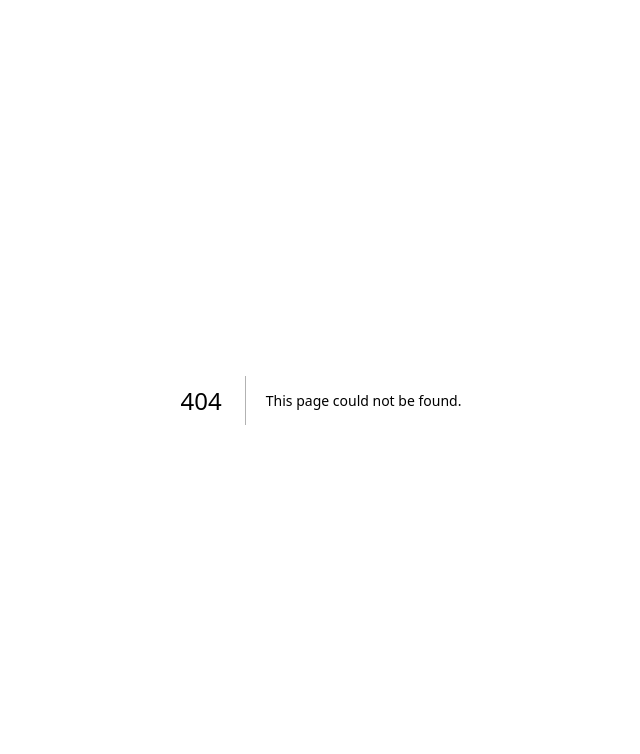
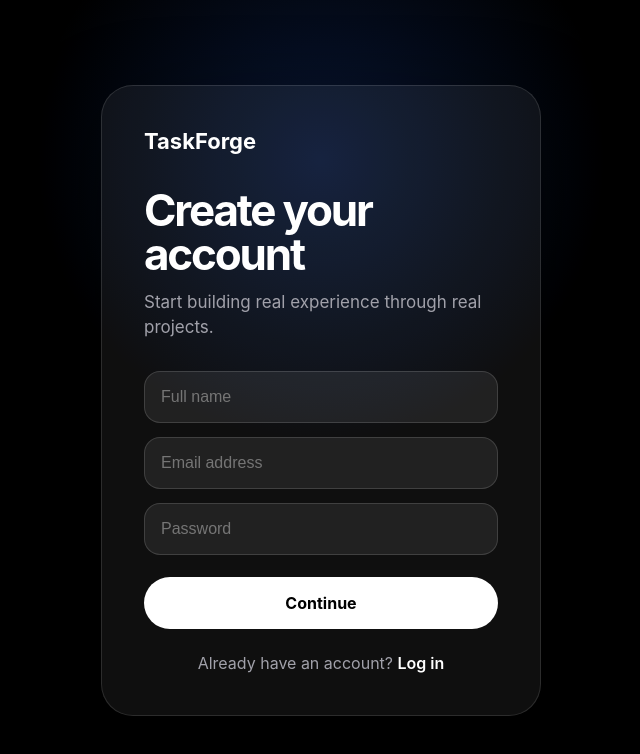
Before and after one commit to nikishrajbastola/taskforge, a Next.js app: page /signup in a window 1280 px wide. Before the commit this address had no page. Shown: the top 754 px of the page, without its empty margins (319-959 px from the left). Built offline with nearby package versions, Linux system fonts and the light colour scheme.

Commit message:
Add premium signup and login pages

```diff
--- /dev/null
+++ b/app/signup/page.tsx
@@ -0,0 +1,112 @@
+import Link from "next/link";
+
+export default function SignupPage() {
+  return (
+    <main style={page}>
+      <section style={card}>
+        <Link href="/" style={brand}>TaskForge</Link>
+
+        <h1 style={title}>Create your account</h1>
+        <p style={subtitle}>Start building real experience through real projects.</p>
+
+        <form style={form}>
+          <input style={input} placeholder="Full name" />
+          <input style={input} placeholder="Email address" type="email" />
+          <input style={input} placeholder="Password" type="password" />
+
+          <button style={button} type="button">
+            Continue
+          </button>
+        </form>
+
+        <p style={bottomText}>
+          Already have an account?{" "}
+          <Link href="/login" style={link}>Log in</Link>
+        </p>
+      </section>
+    </main>
+  );
+}
+
+const page = {
+  minHeight: "100vh",
+  background:
+    "radial-gradient(circle at 50% 20%, rgba(37,99,235,0.22), transparent 32%), #000",
+  color: "white",
+  display: "flex",
+  alignItems: "center",
+  justifyContent: "center",
+  padding: "24px",
+  fontFamily: "-apple-system, BlinkMacSystemFont, 'Segoe UI', sans-serif",
+};
+
+const card = {
+  width: "100%",
+  maxWidth: "440px",
+  padding: "42px",
+  borderRadius: "32px",
+  background: "rgba(255,255,255,0.06)",
+  border: "1px solid rgba(255,255,255,0.12)",
+  boxShadow: "0 30px 90px rgba(0,0,0,0.45)",
+};
+
+const brand = {
+  color: "white",
+  textDecoration: "none",
+  fontSize: "22px",
+  fontWeight: 700,
+};
+
+const title = {
+  fontSize: "44px",
+  lineHeight: "1",
+  letterSpacing: "-0.05em",
+  margin: "34px 0 14px",
+};
+
+const subtitle = {
+  color: "#a1a1aa",
+  fontSize: "17px",
+  lineHeight: "1.5",
+  marginBottom: "30px",
+};
+
+const form = {
+  display: "grid",
+  gap: "14px",
+};
+
+const input = {
+  width: "100%",
+  padding: "16px",
+  borderRadius: "16px",
+  border: "1px solid rgba(255,255,255,0.14)",
+  background: "rgba(255,255,255,0.08)",
+  color: "white",
+  fontSize: "16px",
+  outline: "none",
+};
+
+const button = {
+  marginTop: "8px",
+  padding: "16px",
+  borderRadius: "999px",
+  border: "none",
+  background: "white",
+  color: "black",
+  fontWeight: 700,
+  fontSize: "16px",
+  cursor: "pointer",
+};
+
+const bottomText = {
+  marginTop: "24px",
+  color: "#a1a1aa",
+  textAlign: "center" as const,
+};
+
+const link = {
+  color: "white",
+  textDecoration: "none",
+  fontWeight: 600,
+};
```
Also changed, not shown: app/login/page.tsx (added, +111 -0 lines).
